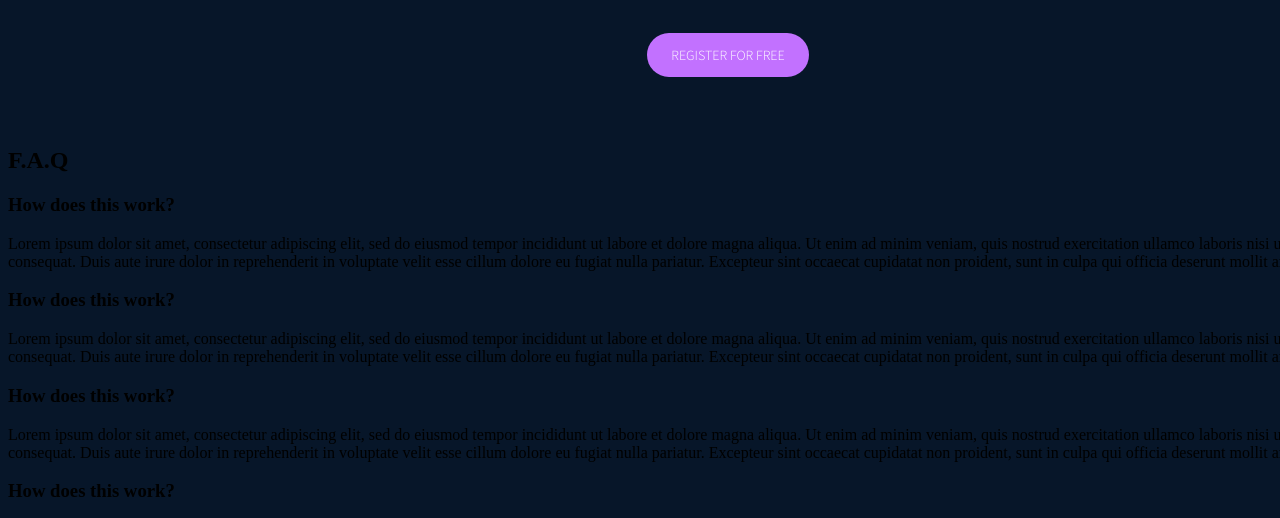
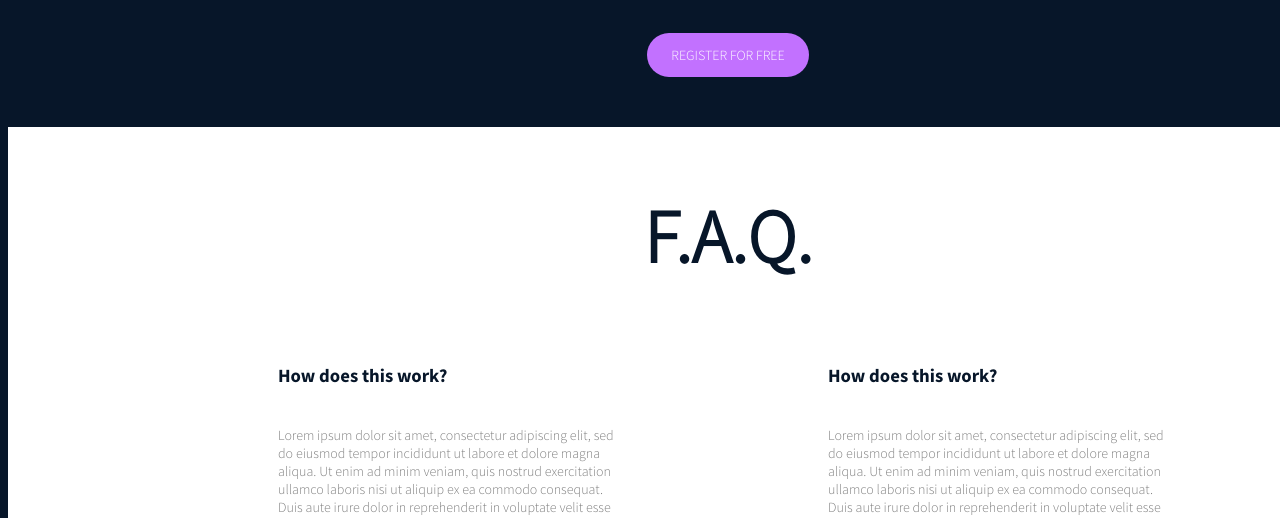
Before and after one commit to Rediet2023/alx_html_css, a plain HTML site: page css_advanced/index.html in a window 1280 px wide. Shown: the part 2410-2928 px from the top of the page. Drawn offline with Linux system fonts and the light colour scheme.

Commit message:
FAQ style updated

```diff
--- a/css_advanced/index.html
+++ b/css_advanced/index.html
@@ -156,35 +156,35 @@
             </div>
             <button>REGISTER FOR FREE</button>
         </section>
-        <section>
-            <h2>F.A.Q</h2>
-            <div>
-                <div>
+        <section class="faq">
+            <h2>F.A.Q.</h2>
+            <div class="faq_detail">
+                <div class="faq_box">
                     <div>
                         <h3>How does this work?</h3>
                     </div>
-                    <div>
+                    <div class="faq_info">
                         Lorem ipsum dolor sit amet, consectetur adipiscing elit, sed do eiusmod tempor incididunt ut labore et dolore magna aliqua. Ut enim ad minim veniam, quis nostrud exercitation ullamco laboris nisi ut aliquip ex ea commodo consequat. Duis aute irure dolor in reprehenderit in voluptate velit esse cillum dolore eu fugiat nulla pariatur. Excepteur sint occaecat cupidatat non proident, sunt in culpa qui officia deserunt mollit anim id est laborum.
                     </div>
 
                     <div>
                         <h3>How does this work?</h3>
                     </div>
-                    <div>
+                    <div class="faq_info">
                         Lorem ipsum dolor sit amet, consectetur adipiscing elit, sed do eiusmod tempor incididunt ut labore et dolore magna aliqua. Ut enim ad minim veniam, quis nostrud exercitation ullamco laboris nisi ut aliquip ex ea commodo consequat. Duis aute irure dolor in reprehenderit in voluptate velit esse cillum dolore eu fugiat nulla pariatur. Excepteur sint occaecat cupidatat non proident, sunt in culpa qui officia deserunt mollit anim id est laborum.
                     </div>
                 </div>
-                <div>
+                <div class="faq_box">
                     <div>
                         <h3>How does this work?</h3>
                     </div>
-                    <div>
+                    <div class="faq_info">
                         Lorem ipsum dolor sit amet, consectetur adipiscing elit, sed do eiusmod tempor incididunt ut labore et dolore magna aliqua. Ut enim ad minim veniam, quis nostrud exercitation ullamco laboris nisi ut aliquip ex ea commodo consequat. Duis aute irure dolor in reprehenderit in voluptate velit esse cillum dolore eu fugiat nulla pariatur. Excepteur sint occaecat cupidatat non proident, sunt in culpa qui officia deserunt mollit anim id est laborum.
                     </div>
                     <div>
                         <h3>How does this work?</h3>
                     </div>
-                    <div>
+                    <div class="faq_info">
                         Lorem ipsum dolor sit amet, consectetur adipiscing elit, sed do eiusmod tempor incididunt ut labore et dolore magna aliqua. Ut enim ad minim veniam, quis nostrud exercitation ullamco laboris nisi ut aliquip ex ea commodo consequat. Duis aute irure dolor in reprehenderit in voluptate velit esse cillum dolore eu fugiat nulla pariatur. Excepteur sint occaecat cupidatat non proident, sunt in culpa qui officia deserunt mollit anim id est laborum.
                     </div>
                 </div>
--- a/css_advanced/style.css
+++ b/css_advanced/style.css
@@ -8,6 +8,7 @@
 }
 body{
   width: 1440px;
+  height: 3718px;
   background-image: url(./images/Object.png);
   background-repeat: no-repeat;
   background-color: #071629;
@@ -262,3 +263,33 @@ body{
   font-family: san regular;
 
 }
+.faq{
+  display: flex;
+  flex-direction: column;
+  background-color: white;
+  align-items: center;
+  font-size:50px ;
+  font-family: san regular;
+  color: #071629;
+  padding-bottom: 300px;
+}
+.faq_detail{
+  display: grid;
+  grid-template-columns: repeat(2, 1fr);
+  font-size: 16px;
+  grid-gap: 200px;
+}
+.faq_box{
+  width:350px;
+  height:242px;
+}
+.faq_box h3{
+  font-family: source san;
+  font-weight: bold;
+}
+.faq_info {
+  color: gray;
+  padding-top: 20px;
+  padding-bottom: 20px;
+  font-size: 14px;
+}
```
